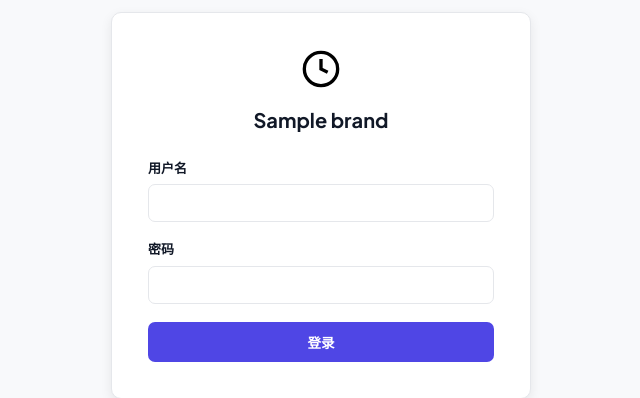
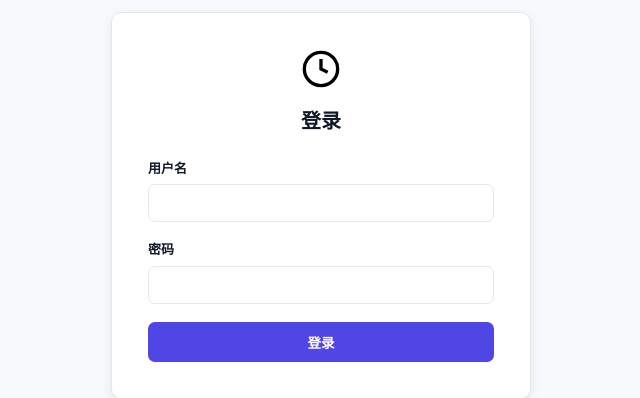
Before and after one commit to liling/xinyi-platform, a FastAPI app: template xinyi_platform/templates/login.html in a window 1280 px wide. Shown: the part 195-593 px from the top of the page, without its empty margins (319-959 px from the left). Run offline with FastAPI, Linux system fonts and the light colour scheme; the template is opened without the code that fills it: most values are stand-ins (such as "Sample title", 1, 10 or a date in 2020); parts of the project's set-up code (start-up, migrations or seed data) failed here and were passed over.

Commit message:
fix(login): show 登录 as auth heading on login page only
Wrap the h1 in auth_shell.html with an auth_heading block, and override
it in login.html. Other auth pages (register/forgot/reset) keep showing
the brand name so the login screen no longer looks like a generic
shell page.

```diff
--- a/xinyi_platform/templates/login.html
+++ b/xinyi_platform/templates/login.html
@@ -1,5 +1,6 @@
 {% extends "ui/auth_shell.html" %}
 {% block title %}登录{% endblock %}
+{% block auth_heading %}登录{% endblock %}
 {% block auth_body %}
 <form method="post" action="/xinyi/login/form">
     <input type="hidden" name="csrf_token" value="{{ csrf_token }}">
--- a/xinyi_platform/ui_common/templates/ui/auth_shell.html
+++ b/xinyi_platform/ui_common/templates/ui/auth_shell.html
@@ -4,7 +4,7 @@
     <div class="auth-card">
         <div class="auth-brand">
             <img src="{{ service_prefix }}/_ui/static/logo.svg" alt="{{ brand }}" class="auth-logo">
-            <h1>{{ brand }}</h1>
+            <h1>{% block auth_heading %}{{ brand }}{% endblock %}</h1>
         </div>
         {% block auth_body %}{% endblock %}
     </div>
```
